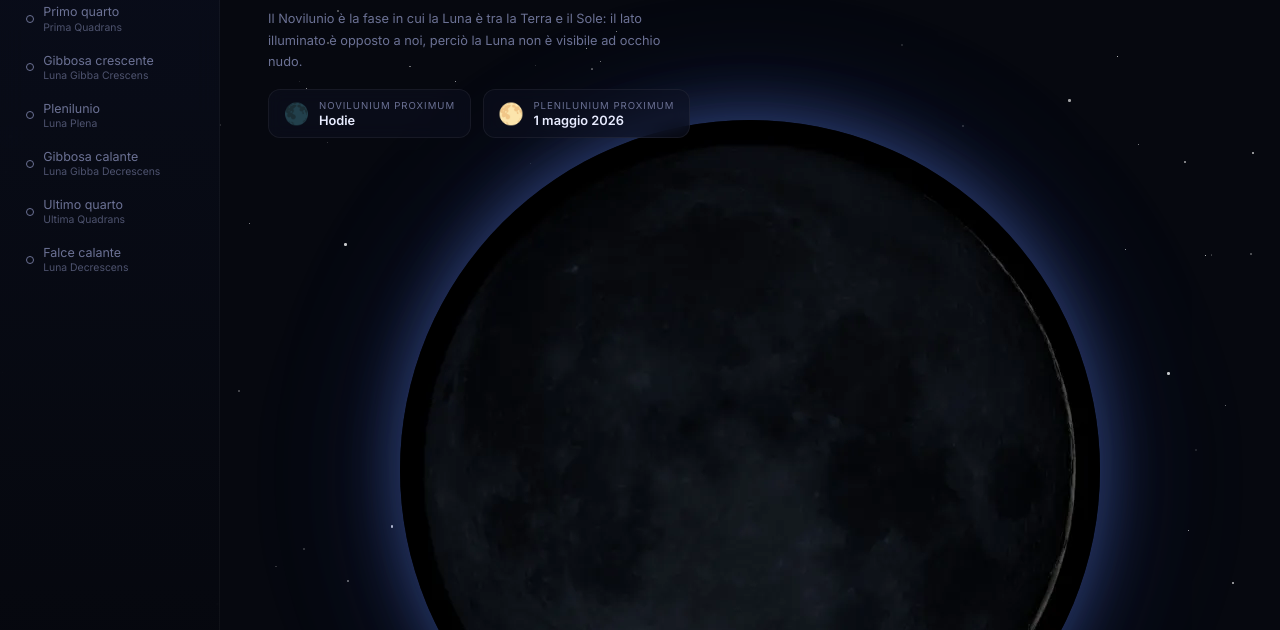
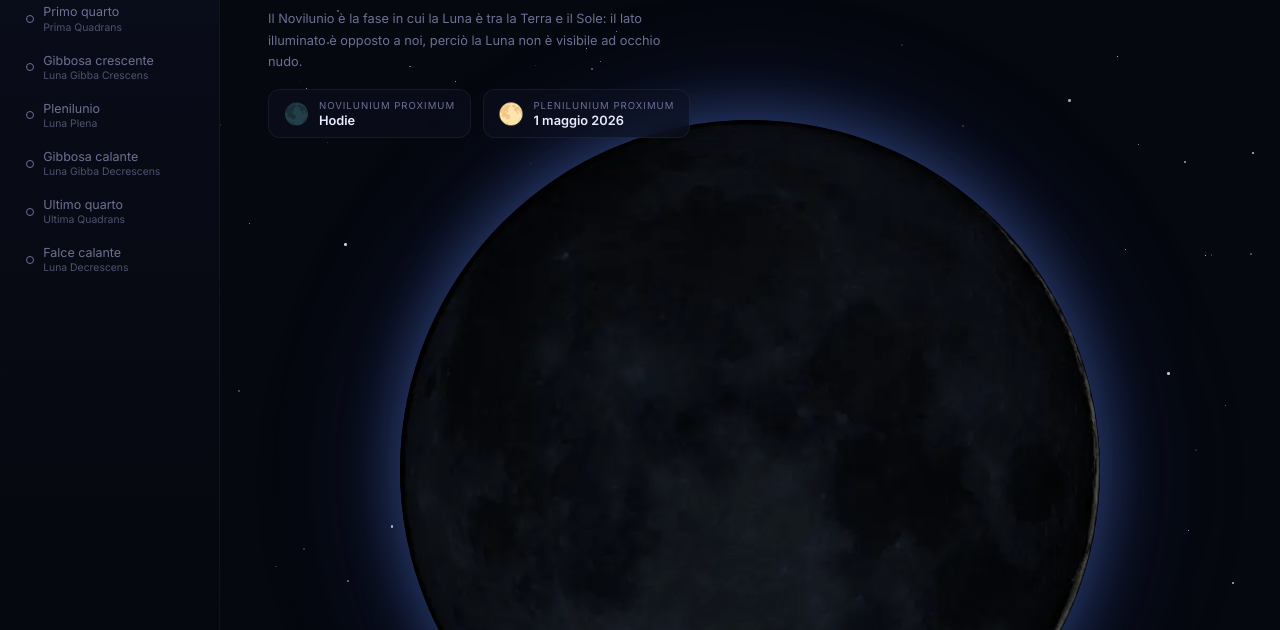
Before and after one commit to negimatare/negimatare.github.io, a plain HTML site: page index.html in a window 1280 px wide. Shown: the part 170-800 px from the top of the page. Drawn offline with Linux system fonts and the light colour scheme.

Commit message:
fix: eliminate black ring around moon by scaling image to fill container

```diff
--- a/main.css
+++ b/main.css
@@ -304,10 +304,11 @@ body {
 }
 
 .moon-container img {
-  width: 100%;
+  width: 106.5%;
   height: 100%;
   object-fit: cover;
   display: block;
+  margin-left: -3%;
 }
 
 /* ── Responsive ────────────────────────────── */
@@ -343,7 +344,7 @@ body {
   }
 
   .moon-container {
-    width: clamp(400px, 125vw, 700px);
+    width: clamp(400px, 100vw, 700px);
     height: clamp(400px, 100vw, 700px);
   }
 }
```
